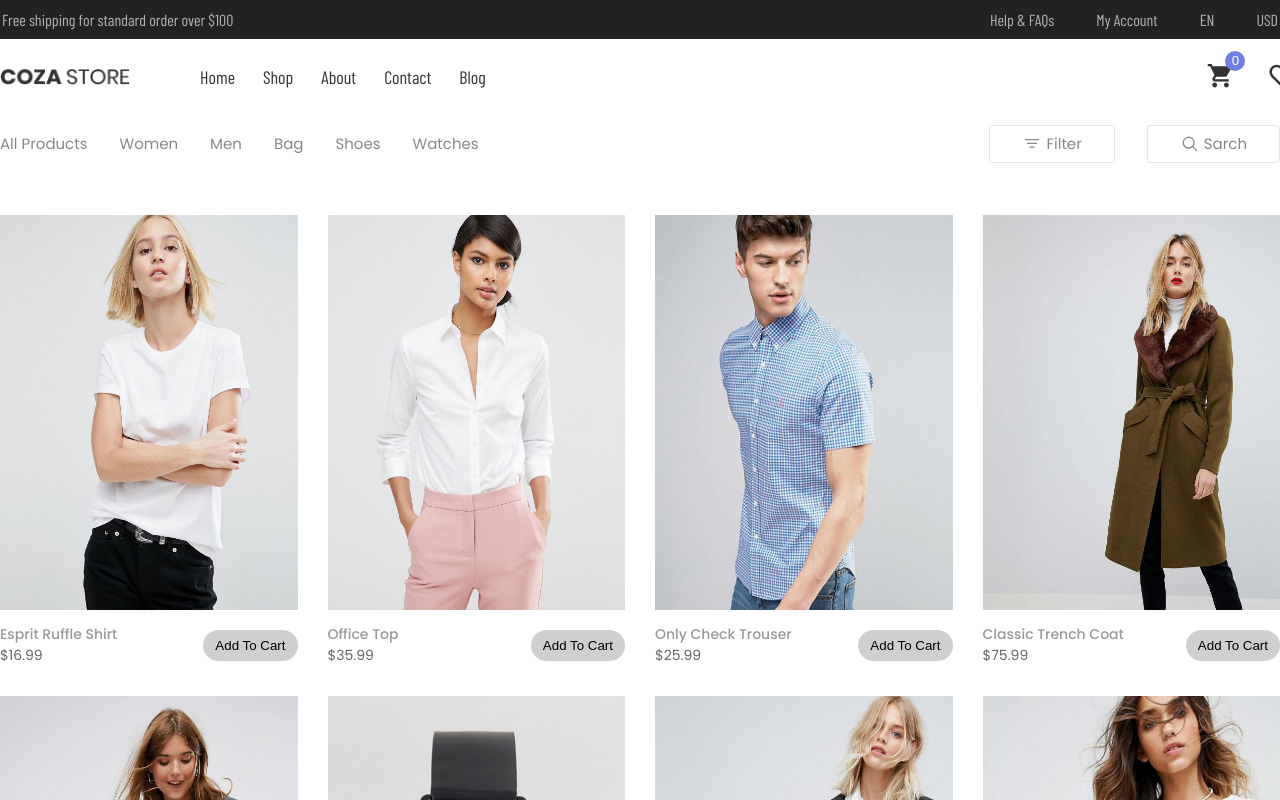
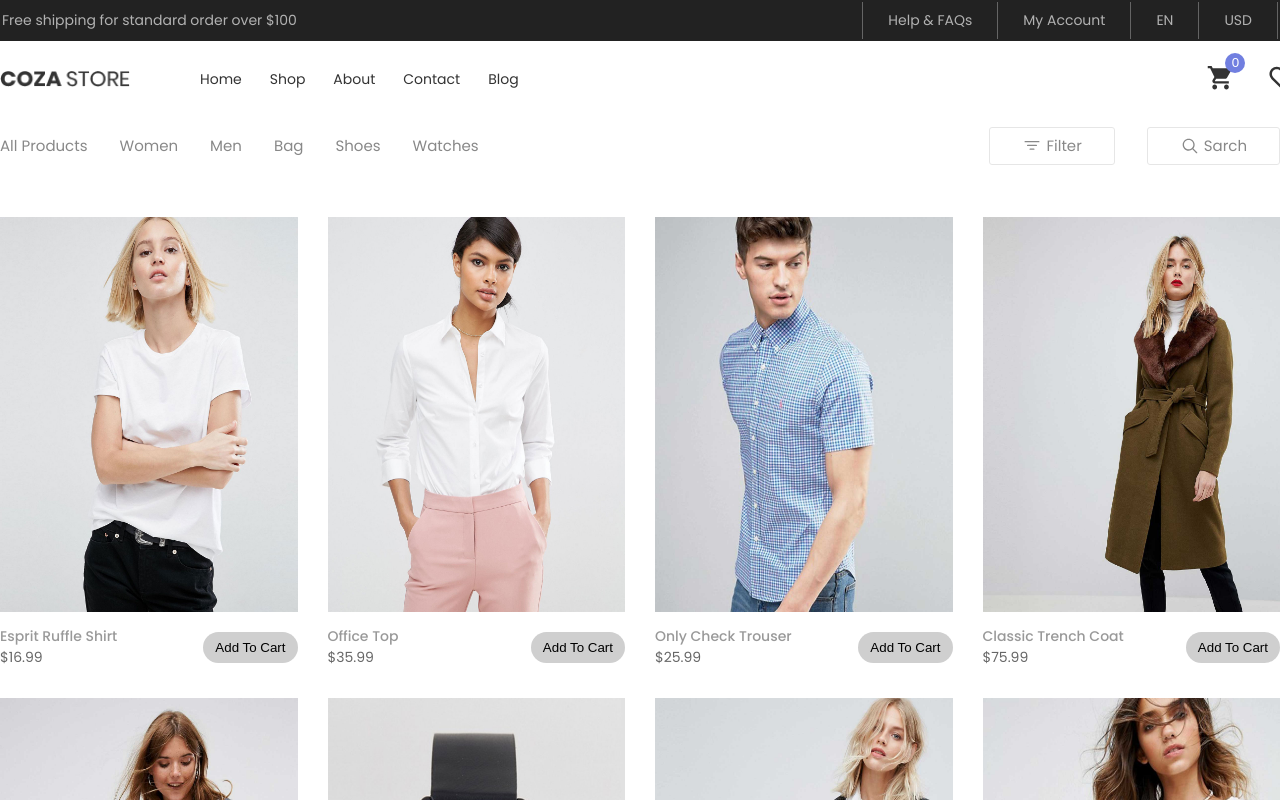
Before and after one commit to Cireka/Cosa-Store-Project, a Next.js app: page /Shop in a window 1280 px wide. Shown: the top 800 px of the page. Built offline with nearby package versions, Linux system fonts and the light colour scheme; a web font is replaced by a local one.

Commit message:
Tweaked Minor Styles

```diff
--- a/Components/DetailedProductView/DetailedProductView.js
+++ b/Components/DetailedProductView/DetailedProductView.js
@@ -6,7 +6,7 @@ import Image from "next/image";
 import image1 from "../../public/Detailed Products Pic/product-detail-02.jpg";
 import image2 from "../../public/Detailed Products Pic/product-detail-01.jpg";
 import image3 from "../../public/Detailed Products Pic/product-detail-03.jpg";
-
+import { AiOutlineClose } from "react-icons/ai";
 import { useState } from "react";
 
 const DetailedProductView = (props) => {
@@ -16,6 +16,10 @@ const DetailedProductView = (props) => {
     <Fragment>
       <div onClick={props.modalManager} className={style.Modal}></div>
       <div className={style.PannelCart}>
+        <AiOutlineClose
+          onClick={props.modalManager}
+          className={style.ClosButton}
+        />
         <div className={style.Container}>
           <div className={style.SmallImagesParrent}>
             <Image
--- a/Components/DetailedProductView/DetailedProductView.module.css
+++ b/Components/DetailedProductView/DetailedProductView.module.css
@@ -4,8 +4,9 @@
   left: 50%;
   transform: translate(-50%, -50%);
   width: 100vw;
-  height: 100vh;
-  background-color: rgba(0, 0, 0, 0.5);
+  height: 101vh;
+  background: #000;
+  opacity: 0.8;
   border: 1px solid black;
   z-index: 100;
 }
@@ -118,3 +119,12 @@
 .imgSmall:hover {
   border: 1px solid black;
 }
+.ClosButton {
+  cursor: pointer;
+  width: 3rem;
+  height: auto;
+  color: white;
+  position: absolute;
+  right: 0;
+  top: -3.5rem;
+}
--- a/Components/Navigation/NavBar.js
+++ b/Components/Navigation/NavBar.js
@@ -52,7 +52,9 @@ const NavBar = () => {
               <p>Free shipping for standard order over $100</p>
             </div>
             <div className={style.TopBarLinks}>
-              <a href="#">Help & FAQs</a>
+              <a className={style.FirstChild} href="#">
+                Help & FAQs
+              </a>
               <a href="#">My Account</a>
               <a href="#">EN</a>
               <a href="#">USD</a>
--- a/Components/Navigation/NavBar.module.css
+++ b/Components/Navigation/NavBar.module.css
@@ -9,21 +9,31 @@
   margin: 0 auto;
   display: flex;
   justify-content: space-between;
-  align-items: center;
+  align-items: stretch;
 }
 
 .TopBarLinks {
   display: flex;
   justify-content: center;
   align-items: center;
-  gap: 4.2rem;
+  flex-wrap: wrap;
 }
+
 .TopBarLinks > a {
-  padding: 0.8rem 0;
+  border-right: 1px solid rgba(255, 255, 255, 0.3);
+  display: flex;
+  align-items: center;
+  font-family: "Poppins", sans-serif;
+  font-weight: 400;
+  padding: 0 2.5rem;
   text-decoration: none;
   color: #b2b2b2;
-  font-size: 1.6rem;
+  font-size: 1.4rem;
   transition: ease 0.3s;
+  height: 100%;
+}
+.FirstChild {
+  border-left: 1px solid rgba(255, 255, 255, 0.3);
 }
 
 .TopBarLinks > a:hover {
@@ -31,8 +41,10 @@
   color: #007bff;
 }
 .BarParParrent > p {
+  font-family: "Poppins", sans-serif;
+  font-weight: 400;
   padding: 0.8rem 0;
-  font-size: 1.6rem;
+  font-size: 1.4rem;
   color: #b2b2b2;
 }
 
@@ -44,9 +56,11 @@
 }
 
 .LinksAndLogo > a {
+  font-family: "Poppins", sans-serif;
+  font-weight: 400;
   text-decoration: none;
   transition: ease 0.3s;
-  font-size: 1.8rem;
+  font-size: 1.4rem;
   color: #333;
 }
 .LinksAndLogo > a:hover {
--- a/Components/Product Overview/Product.js
+++ b/Components/Product Overview/Product.js
@@ -5,7 +5,6 @@ import { HiX } from "react-icons/hi";
 import { BsFilter } from "react-icons/bs";
 import ProductsBox from "../ProductsBox/ProductsBox";
 import { useState } from "react";
-import DataContext from "../Context/coza-context";
 
 import { motion, AnimatePresence } from "framer-motion";
 import Filters from "../FilterButtonDropDown/Filters";
```
